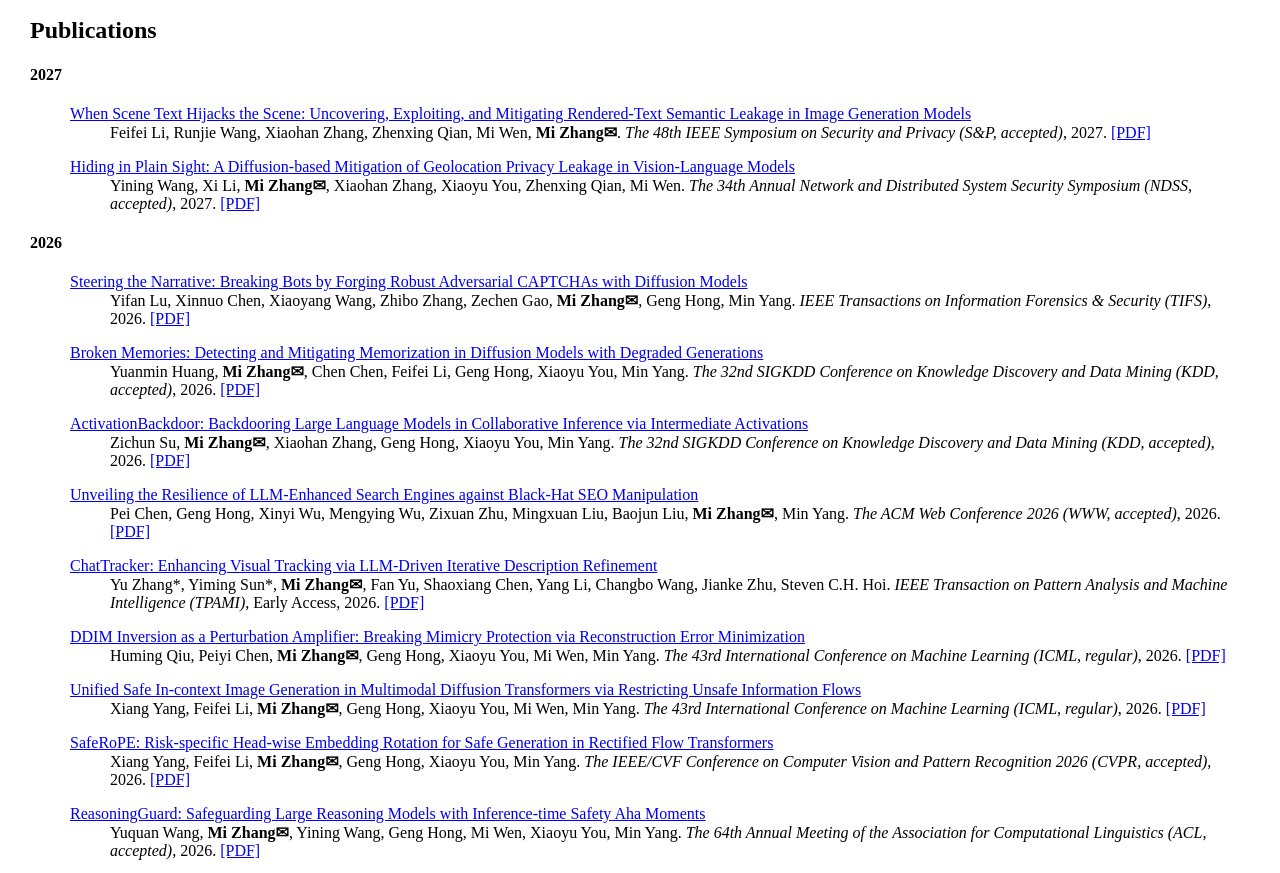
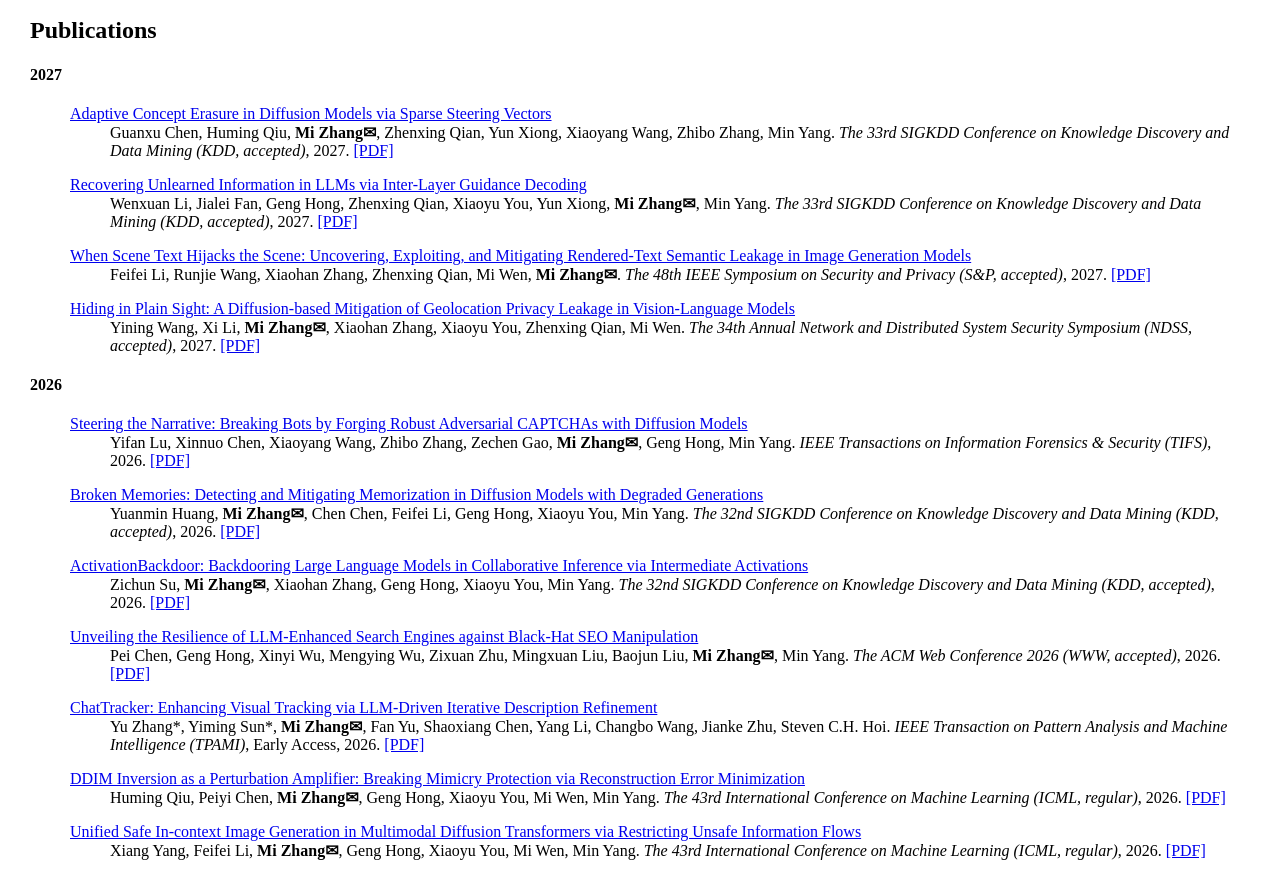
Before and after one commit to mi-zhang-fdu/mi-zhang-fdu.github.io, a plain HTML site: page index.html in a window 1280 px wide. Shown: the part 2410-3283 px from the top of the page. Drawn offline with Linux system fonts and the light colour scheme.

Commit message:
added 2 pubs

```diff
--- a/index.html
+++ b/index.html
@@ -219,6 +219,18 @@ function topFunction() {
 <h2 id="papers">Publications</h2>
 <h4>2027</h4>
 <ul class="list">
+    <a href="#">Adaptive Concept Erasure in Diffusion Models via Sparse Steering Vectors</a>
+    <dd>
+        Guanxu Chen, Huming Qiu, <strong>Mi Zhang✉</strong>, Zhenxing Qian, Yun Xiong, Xiaoyang Wang, Zhibo Zhang, Min Yang. <em>The 33rd SIGKDD Conference on Knowledge Discovery and Data Mining (KDD, accepted)</em>, 2027. <a href="#" style="text-decoration: underline;">[PDF]</a>
+    <p>
+    </dd>
+
+    <a href="#">Recovering Unlearned Information in LLMs via Inter-Layer Guidance Decoding</a>
+    <dd>
+        Wenxuan Li, Jialei Fan, Geng Hong, Zhenxing Qian, Xiaoyu You, Yun Xiong, <strong>Mi Zhang✉</strong>, Min Yang. <em>The 33rd SIGKDD Conference on Knowledge Discovery and Data Mining (KDD, accepted)</em>, 2027. <a href="#" style="text-decoration: underline;">[PDF]</a>
+    <p>
+    </dd>
+
     <a href="https://arxiv.org/abs/2610.11286">When Scene Text Hijacks the Scene: Uncovering, Exploiting, and Mitigating Rendered-Text Semantic Leakage in Image Generation Models</a>
     <dd>
         Feifei Li, Runjie Wang, Xiaohan Zhang, Zhenxing Qian, Mi Wen, <strong>Mi Zhang✉</strong>. <em>The 48th IEEE Symposium on Security and Privacy (S&amp;P, accepted)</em>, 2027. <a href="https://arxiv.org/pdf/2610.11286" style="text-decoration: underline;">[PDF]</a>
```
Also changed, not shown: index.chn.html (+12 -0 lines).
